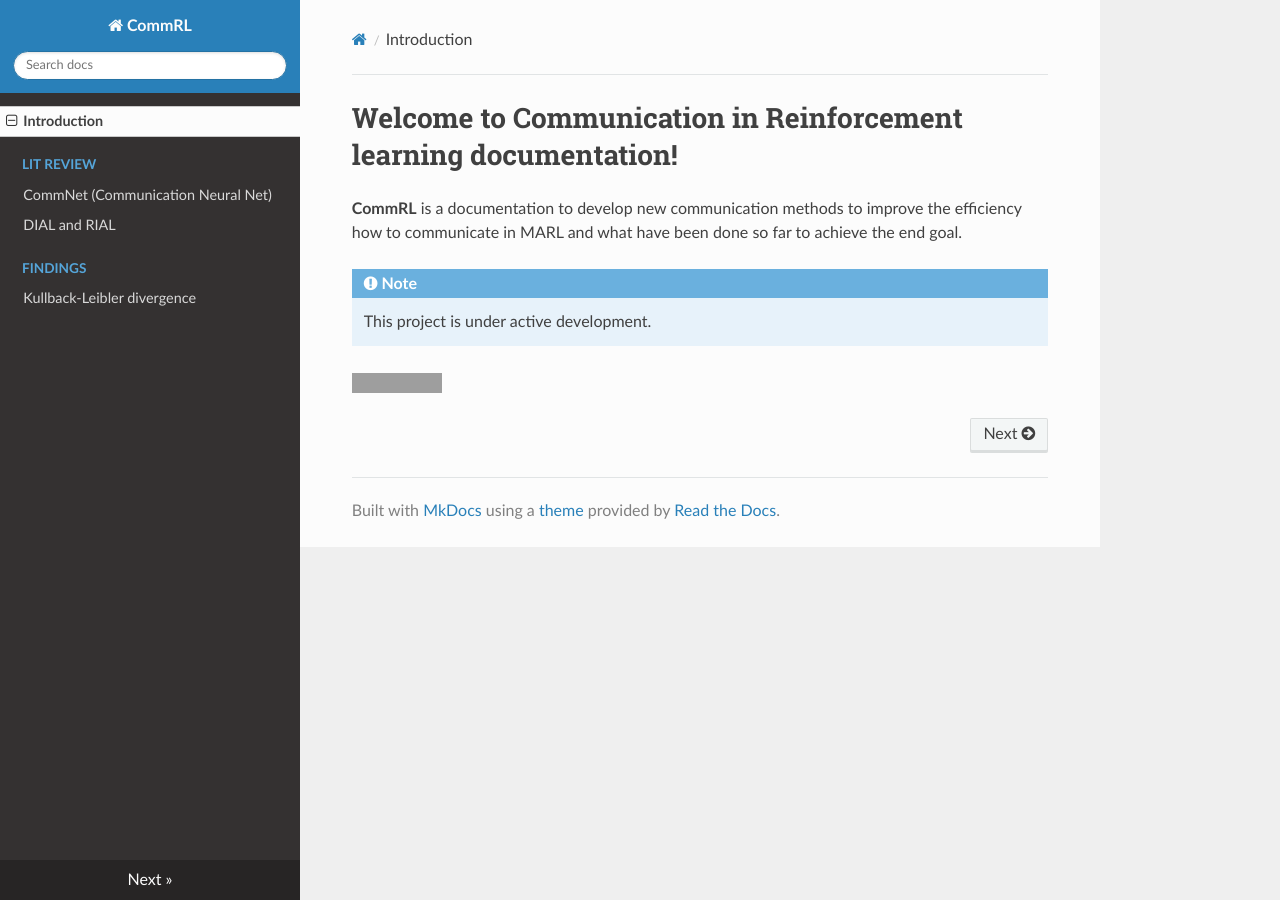
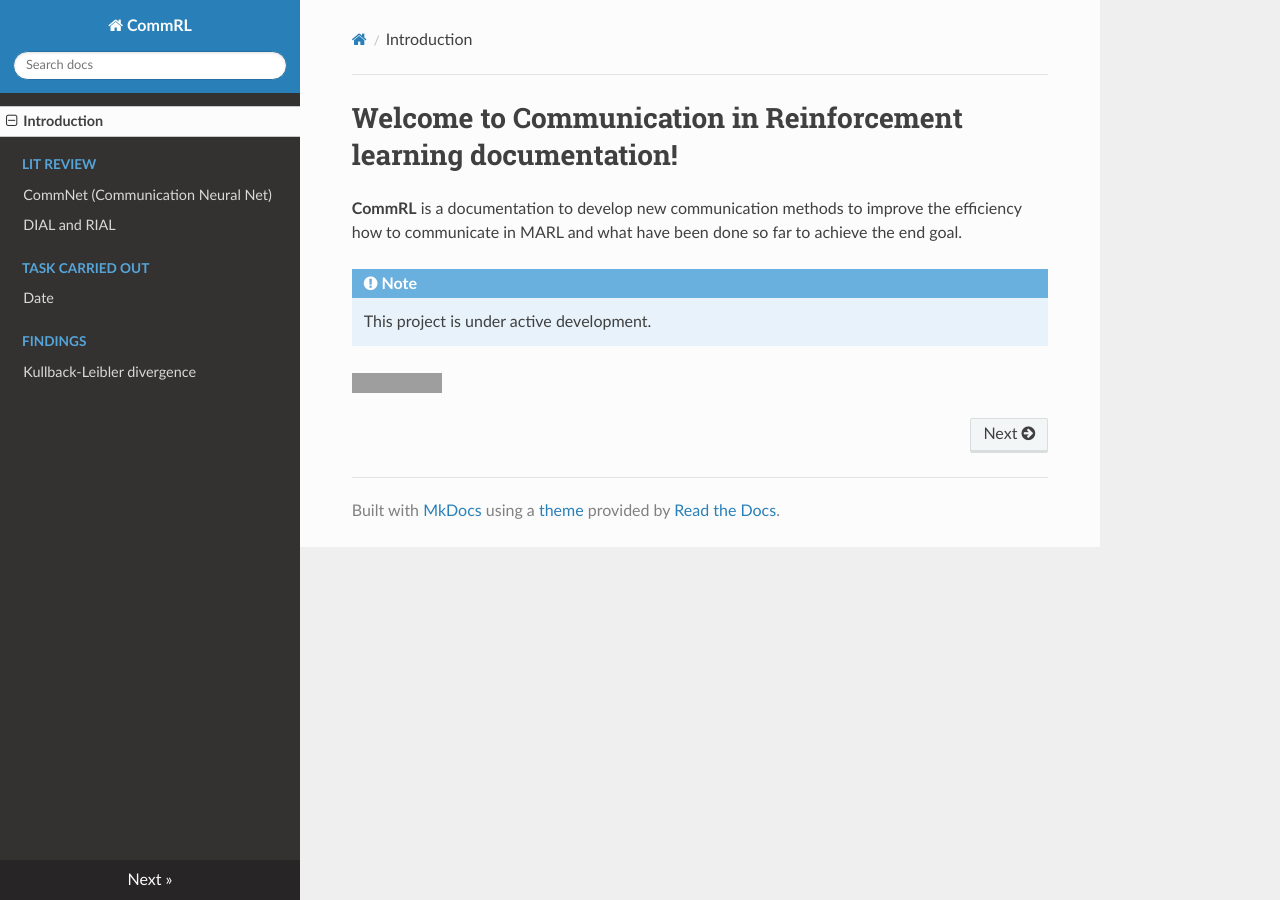
Before and after one commit to hasithz/CommRL_docs, an MkDocs documentation site: the page built from docs/index.md, in a window 1280 px wide. Built offline with MkDocs 1.6.1, drawn with Linux system fonts in a browser that asks for light colours; nearby versions of some CDN libraries; grey boxes are pictures that could not be loaded.

Commit message:
update task carried out template

```diff
--- a/mkdocs.yml
+++ b/mkdocs.yml
@@ -20,5 +20,7 @@ nav:
   - 'Lit Review':
       - 'Literature_Reviews/CommNet.md'
       - 'Literature_Reviews/DIAL_RIAL.md'
+  - 'Task Carried Out':
+      - 'tasks/tasks_carried.md'
   - 'Findings':
       - 'Findings/KL_divergence.md'
```
Also changed, not shown: docs/tasks/tasks_carried.md (added, +3 -0 lines).
